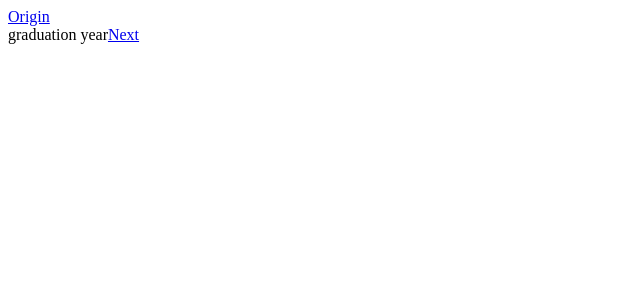
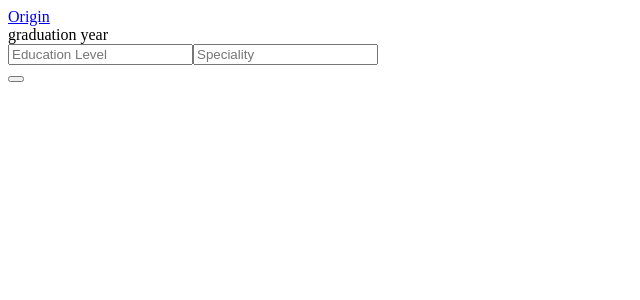
Before and after one commit to RaisingRay/atit-recruit, a Next.js app: page /graduation in a window 1280 px wide. Shown: the top 300 px of the page, without its empty margins (0-640 px from the left). Built offline with nearby package versions, Linux system fonts and the light colour scheme.

Commit message:
fresh graduate path

```diff
--- a/pages/graduation.js
+++ b/pages/graduation.js
@@ -1,9 +1,38 @@
+import Input from "@/component/Input";
+import { storeContext } from "@/store/storeContext";
 import Link from "next/link";
+import { useContext, useState } from "react";
 
 const Gruaduation = () => {
+    const { store, setStore } = useContext(storeContext);
+    const [educationLevel, setEducationLevel] = useState("");
+    const [speciality, setSpeciality] = useState("");
+
+    const handleEducation = ({ target }) => {
+        const value = target.value;
+        setEducationLevel(value);
+    }
+
+    const handleSpeciality = ({ target }) => {
+        const value = target.value;
+        setSpeciality(value);
+    }
+
+    const handlePost = () => {
+        const dup = { ...store };
+        dup.educationLevel = educationLevel;
+        dup.speciality = speciality;
+
+        setStore(dup);
+
+    }
     return (<>
         graduation year
-        <Link href="/it">Next</Link>
+        <div className="graduate=form">
+            <Input name="educationLevel" onChange={handleEducation} placehoder="Education Level" value={educationLevel} />
+            <Input name="speciality" onChange={handleSpeciality} placehoder="Speciality" value={speciality} />
+        </div>
+        <Link href="/it"><button onClick={handlePost}></button></Link>
     </>);
 }
 
--- a/pages/userInfo.js
+++ b/pages/userInfo.js
@@ -9,11 +9,9 @@ const UnerInfo = () => {
     const { store, setStore } = useContext(storeContext);
 
     const handleInput = ({ target }) => {
-        console.log(target.name);
         const userDup = { ...user };
         userDup[target.name] = target.value;
         SetUser(userDup);
-        console.log(user);
     }
     const handlePost = () => {
         const dup = { ...store };
```
Also changed, not shown: pages/index.js (+1 -18 lines).
